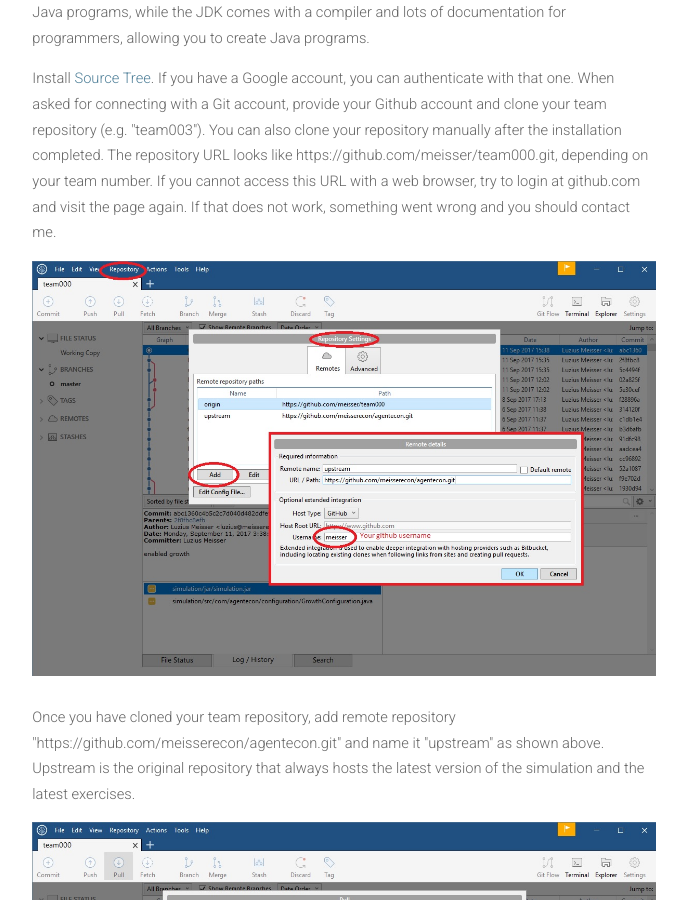
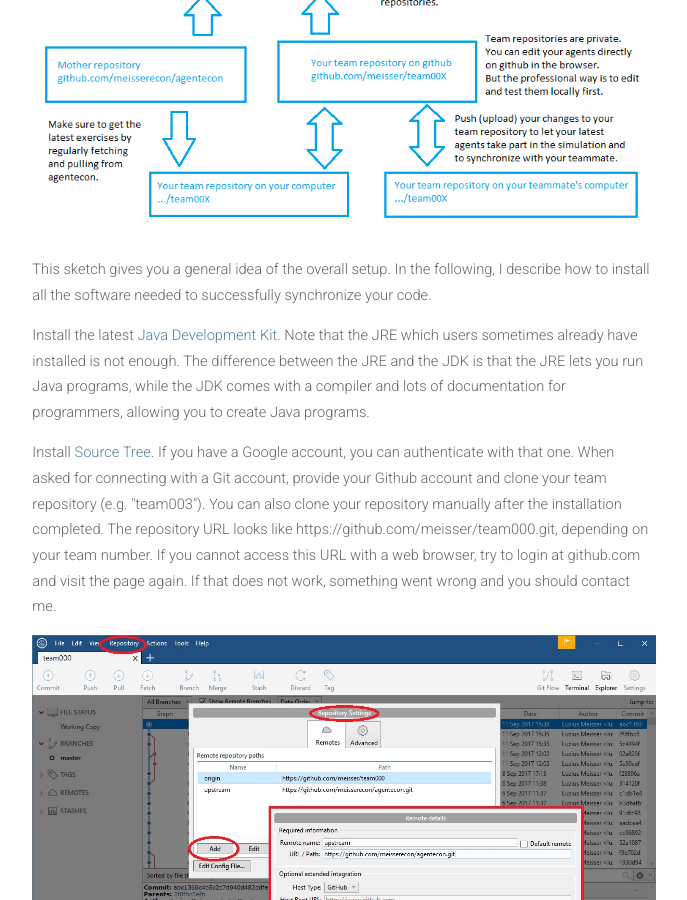
Before and after one commit to meisserecon/www, a Jekyll site: the page built from course/setup.md, in a window 1280 px wide and 900 px high, scrolled down 699 px. Shown: the whole window, without its empty margins (296-983 px from the left). Built offline with Jekyll 4.4.1, drawn with Linux system fonts in a browser that asks for light colours; nearby versions of some CDN libraries; our own code applies the rules of GitHub Pages for plain Markdown files.

Commit message:
added overview

```diff
--- a/course/installation.md
+++ b/course/setup.md
@@ -4,6 +4,8 @@
 permalink: /course/setup
 ---
 <p>To take part in this course, you'll need to install a number of programs. They are all free to use.</p>
+
+<p><img src="/course/overview.png" alt="" class="image full">This sketch gives you a general idea of the overall setup. In the following, I describe how to install all the software needed to successfully synchronize your code.</p>
 
 <p>Install the latest <a href="http://www.oracle.com/technetwork/java/javase/downloads/jdk8-downloads-2133151.html">Java Development Kit</a>. Note that the JRE which users sometimes already have installed is not enough. The difference between the JRE and the JDK is that the JRE lets you run Java programs, while the JDK comes with a compiler and lots of documentation for programmers, allowing you to create Java programs.</a>
 
```
Also changed, not shown: course/overview.png (added), course/sourcetree-commit.jpg.
